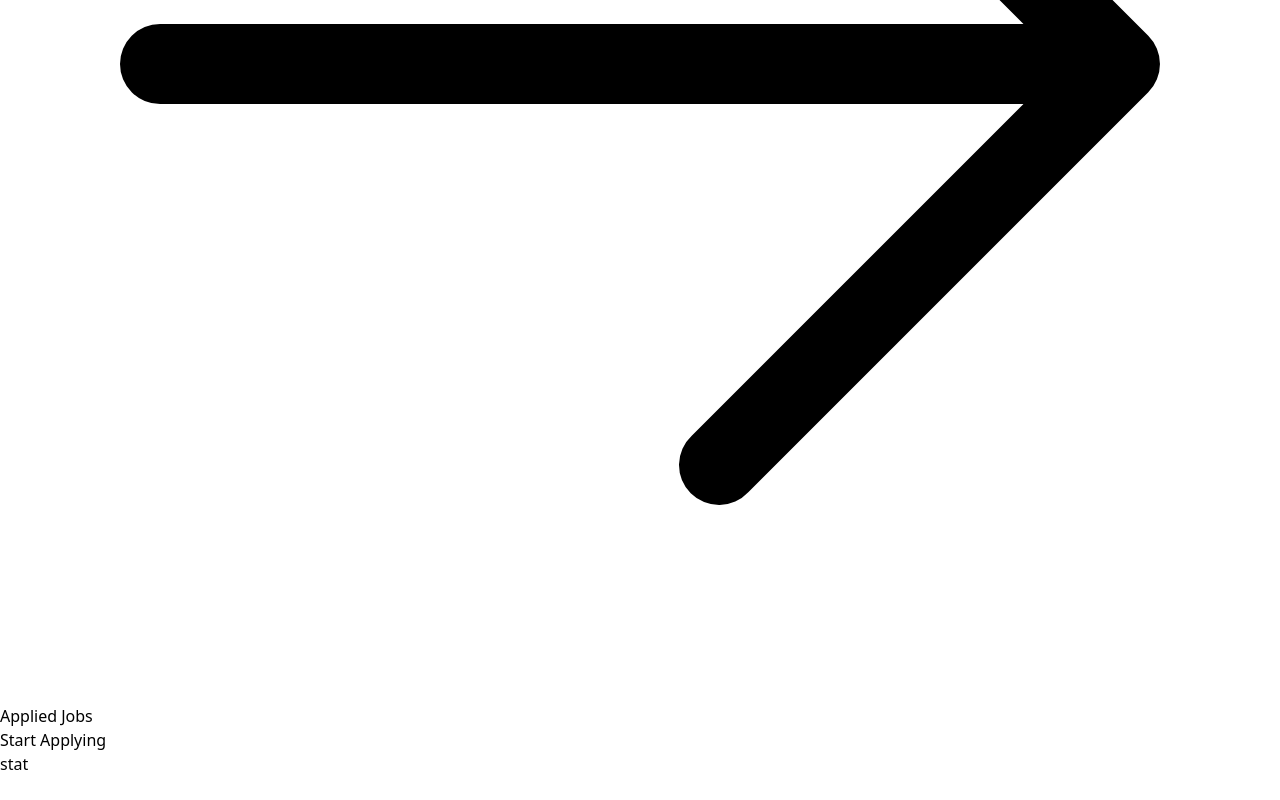
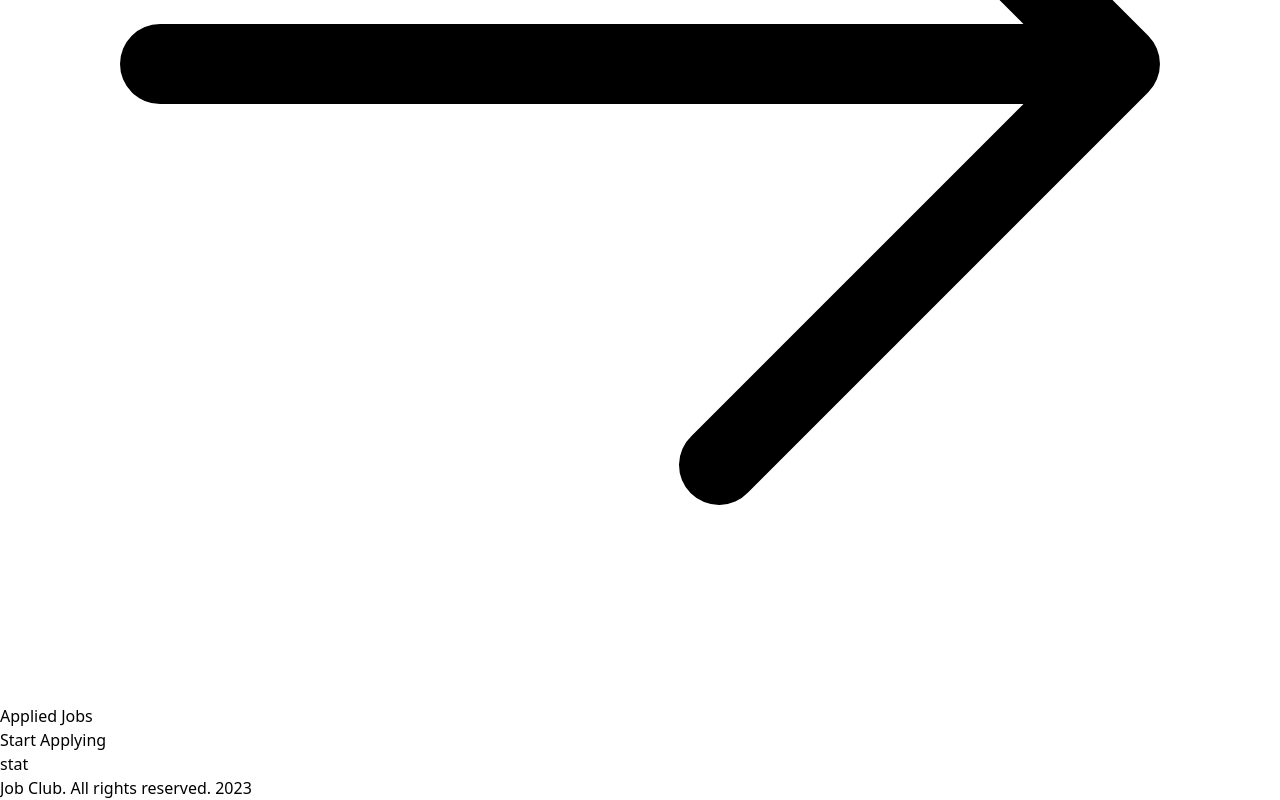
Before and after one commit to Barshonwebdev/Job-Club, a React (Vite) app: page /stat in a window 1280 px wide. Shown: the part 3208-4008 px from the top of the page. Before the commit the page ends 3984 px from the top, so only its background shows below. Built offline with nearby package versions, Linux system fonts and the light colour scheme.

Commit message:
y scroll always visible removed

```diff
--- /dev/null
+++ b/src/components/Footer/Footer.jsx
@@ -0,0 +1,11 @@
+import React from 'react';
+
+const Footer = () => {
+    return (
+        <div>
+            <p>Job Club. All rights reserved. 2023</p>
+        </div>
+    );
+};
+
+export default Footer;
--- a/src/components/Layout/Main.jsx
+++ b/src/components/Layout/Main.jsx
@@ -1,13 +1,15 @@
 import React from 'react';
 import Header from '../Header/Header';
 import { Outlet } from 'react-router-dom';
+import Footer from '../Footer/Footer';
 
 const Main = () => {
     return (
-      <div className='overflow-y-scroll'>
+      <div className=''>
         <div className="mx-3 md:mx-36 mt-5 ">
           <Header></Header>
           <Outlet></Outlet>
+          <Footer></Footer>
         </div>
       </div>
     );
```
